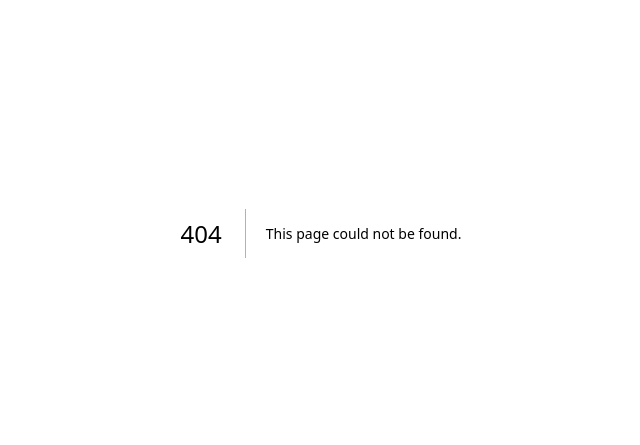
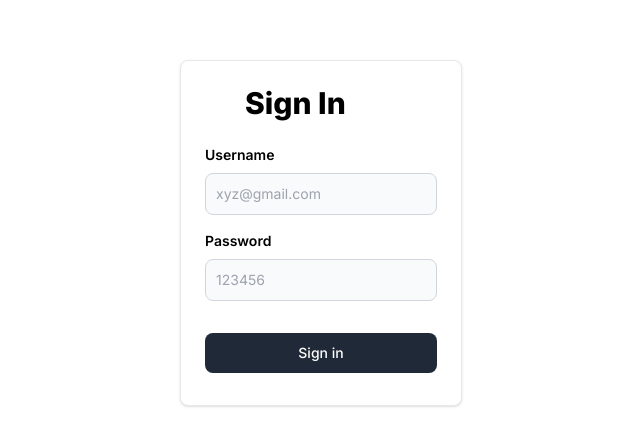
Before and after one commit to MadhavSahi/NextJS-Project, a Next.js app in the folder nextjs-app/: page /signin in a window 1280 px wide. Before the commit this address had no page. Shown: the part 167-612 px from the top of the page, without its empty margins (319-959 px from the left). Built offline with nearby package versions, Linux system fonts and the light colour scheme.

Commit message:
learnt nextJS concepts

```diff
--- /dev/null
+++ b/nextjs-app/app/components/SubmitButton.tsx
@@ -0,0 +1,21 @@
+"use client"
+
+type Props = {};
+
+const SubmitButton = (props: Props) => {
+  return (
+    <>
+      <button
+        onClick={(e) => {
+          console.log("hiii");
+        }}
+        type="button"
+        className="mt-8 w-full text-white bg-gray-800 focus:ring-4 focus:ring-gray-300 font-medium rounded-lg text-sm px-5 py-2.5 me-2 mb-2"
+      >
+        Sign in
+      </button>
+    </>
+  );
+};
+
+export default SubmitButton;
--- a/nextjs-app/app/globals.css
+++ b/nextjs-app/app/globals.css
@@ -1,8 +1,12 @@
-@tailwind base;
+/* @tailwind base;
 @tailwind components;
-@tailwind utilities;
+@tailwind utilities; */
+@import "tailwindcss/base";
 
-:root {
+@import "tailwindcss/components";
+
+@import "tailwindcss/utilities";
+/* :root {
   --foreground-rgb: 0, 0, 0;
   --background-start-rgb: 214, 219, 220;
   --background-end-rgb: 255, 255, 255;
@@ -30,4 +34,4 @@
   .text-balance {
     text-wrap: balance;
   }
-}
+} */
--- a/nextjs-app/app/page.tsx
+++ b/nextjs-app/app/page.tsx
@@ -2,112 +2,10 @@
 
 export default function Home() {
   return (
-    <main className="flex min-h-screen flex-col items-center justify-between p-24">
-      <div className="z-10 max-w-5xl w-full items-center justify-between font-mono text-sm lg:flex">
-        <p className="fixed left-0 top-0 flex w-full justify-center border-b border-gray-300 bg-gradient-to-b from-zinc-200 pb-6 pt-8 backdrop-blur-2xl dark:border-neutral-800 dark:bg-zinc-800/30 dark:from-inherit lg:static lg:w-auto  lg:rounded-xl lg:border lg:bg-gray-200 lg:p-4 lg:dark:bg-zinc-800/30">
-          Get started by editing&nbsp;
-          <code className="font-mono font-bold">app/page.tsx</code>
-        </p>
-        <div className="fixed bottom-0 left-0 flex h-48 w-full items-end justify-center bg-gradient-to-t from-white via-white dark:from-black dark:via-black lg:static lg:h-auto lg:w-auto lg:bg-none">
-          <a
-            className="pointer-events-none flex place-items-center gap-2 p-8 lg:pointer-events-auto lg:p-0"
-            href="https://vercel.com?utm_source=create-next-app&utm_medium=appdir-template&utm_campaign=create-next-app"
-            target="_blank"
-            rel="noopener noreferrer"
-          >
-            By{" "}
-            <Image
-              src="/vercel.svg"
-              alt="Vercel Logo"
-              className="dark:invert"
-              width={100}
-              height={24}
-              priority
-            />
-          </a>
-        </div>
+    <>
+      <div>
+        <p>Hello Next !</p>
       </div>
-
-      <div className="relative flex place-items-center before:absolute before:h-[300px] before:w-full sm:before:w-[480px] before:-translate-x-1/2 before:rounded-full before:bg-gradient-radial before:from-white before:to-transparent before:blur-2xl before:content-[''] after:absolute after:-z-20 after:h-[180px] after:w-full sm:after:w-[240px] after:translate-x-1/3 after:bg-gradient-conic after:from-sky-200 after:via-blue-200 after:blur-2xl after:content-[''] before:dark:bg-gradient-to-br before:dark:from-transparent before:dark:to-blue-700 before:dark:opacity-10 after:dark:from-sky-900 after:dark:via-[#0141ff] after:dark:opacity-40 before:lg:h-[360px] z-[-1]">
-        <Image
-          className="relative dark:drop-shadow-[0_0_0.3rem_#ffffff70] dark:invert"
-          src="/next.svg"
-          alt="Next.js Logo"
-          width={180}
-          height={37}
-          priority
-        />
-      </div>
-
-      <div className="mb-32 grid text-center lg:max-w-5xl lg:w-full lg:mb-0 lg:grid-cols-4 lg:text-left">
-        <a
-          href="https://nextjs.org/docs?utm_source=create-next-app&utm_medium=appdir-template&utm_campaign=create-next-app"
-          className="group rounded-lg border border-transparent px-5 py-4 transition-colors hover:border-gray-300 hover:bg-gray-100 hover:dark:border-neutral-700 hover:dark:bg-neutral-800/30"
-          target="_blank"
-          rel="noopener noreferrer"
-        >
-          <h2 className={`mb-3 text-2xl font-semibold`}>
-            Docs{" "}
-            <span className="inline-block transition-transform group-hover:translate-x-1 motion-reduce:transform-none">
-              -&gt;
-            </span>
-          </h2>
-          <p className={`m-0 max-w-[30ch] text-sm opacity-50`}>
-            Find in-depth information about Next.js features and API.
-          </p>
-        </a>
-
-        <a
-          href="https://nextjs.org/learn?utm_source=create-next-app&utm_medium=appdir-template-tw&utm_campaign=create-next-app"
-          className="group rounded-lg border border-transparent px-5 py-4 transition-colors hover:border-gray-300 hover:bg-gray-100 hover:dark:border-neutral-700 hover:dark:bg-neutral-800/30"
-          target="_blank"
-          rel="noopener noreferrer"
-        >
-          <h2 className={`mb-3 text-2xl font-semibold`}>
-            Learn{" "}
-            <span className="inline-block transition-transform group-hover:translate-x-1 motion-reduce:transform-none">
-              -&gt;
-            </span>
-          </h2>
-          <p className={`m-0 max-w-[30ch] text-sm opacity-50`}>
-            Learn about Next.js in an interactive course with&nbsp;quizzes!
-          </p>
-        </a>
-
-        <a
-          href="https://vercel.com/templates?framework=next.js&utm_source=create-next-app&utm_medium=appdir-template&utm_campaign=create-next-app"
-          className="group rounded-lg border border-transparent px-5 py-4 transition-colors hover:border-gray-300 hover:bg-gray-100 hover:dark:border-neutral-700 hover:dark:bg-neutral-800/30"
-          target="_blank"
-          rel="noopener noreferrer"
-        >
-          <h2 className={`mb-3 text-2xl font-semibold`}>
-            Templates{" "}
-            <span className="inline-block transition-transform group-hover:translate-x-1 motion-reduce:transform-none">
-              -&gt;
-            </span>
-          </h2>
-          <p className={`m-0 max-w-[30ch] text-sm opacity-50`}>
-            Explore starter templates for Next.js.
-          </p>
-        </a>
-
-        <a
-          href="https://vercel.com/new?utm_source=create-next-app&utm_medium=appdir-template&utm_campaign=create-next-app"
-          className="group rounded-lg border border-transparent px-5 py-4 transition-colors hover:border-gray-300 hover:bg-gray-100 hover:dark:border-neutral-700 hover:dark:bg-neutral-800/30"
-          target="_blank"
-          rel="noopener noreferrer"
-        >
-          <h2 className={`mb-3 text-2xl font-semibold`}>
-            Deploy{" "}
-            <span className="inline-block transition-transform group-hover:translate-x-1 motion-reduce:transform-none">
-              -&gt;
-            </span>
-          </h2>
-          <p className={`m-0 max-w-[30ch] text-sm opacity-50 text-balance`}>
-            Instantly deploy your Next.js site to a shareable URL with Vercel.
-          </p>
-        </a>
-      </div>
-    </main>
+    </>
   );
 }
--- /dev/null
+++ b/nextjs-app/app/signin/page.tsx
@@ -0,0 +1,52 @@
+import SubmitButton from "../components/SubmitButton";
+
+export default function Signin() {
+  return (
+    <div className="h-screen flex justify-center flex-col">
+      <div className="flex justify-center">
+        <a
+          href="#"
+          className="block max-w-sm p-6 bg-white border border-gray-200 rounded-lg shadow hover:bg-gray-100 "
+        >
+          <div>
+            <div className="px-10">
+              <div className="text-3xl font-extrabold">Sign In</div>
+            </div>
+            <div className="pt-2">
+              <LabelledInput label="Username" placeholder="xyz@gmail.com" />
+              <LabelledInput
+                label="Password"
+                type={"password"}
+                placeholder="123456"
+              />
+              <SubmitButton />
+            </div>
+          </div>
+        </a>
+      </div>
+    </div>
+  );
+}
+
+interface LabelledInputType {
+  label: string;
+  placeholder: string;
+  type?: string;
+}
+
+function LabelledInput({ label, placeholder, type }: LabelledInputType) {
+  return (
+    <div>
+      <label className="block mb-2 text-sm text-black font-semibold pt-4">
+        {label}
+      </label>
+      <input
+        type={type || "text"}
+        id="first_name"
+        className="bg-gray-50 border border-gray-300 text-gray-900 text-sm rounded-lg focus:ring-blue-500 focus:border-blue-500 block w-full p-2.5"
+        placeholder={placeholder}
+        required
+      />
+    </div>
+  );
+}
--- /dev/null
+++ b/nextjs-app/app/signup/page.tsx
@@ -0,0 +1,11 @@
+const SignInpage = () => {
+  return (
+    <>
+      <div>
+        <p>Sign Up page</p>
+      </div>
+    </>
+  );
+};
+
+export default SignInpage;
```
